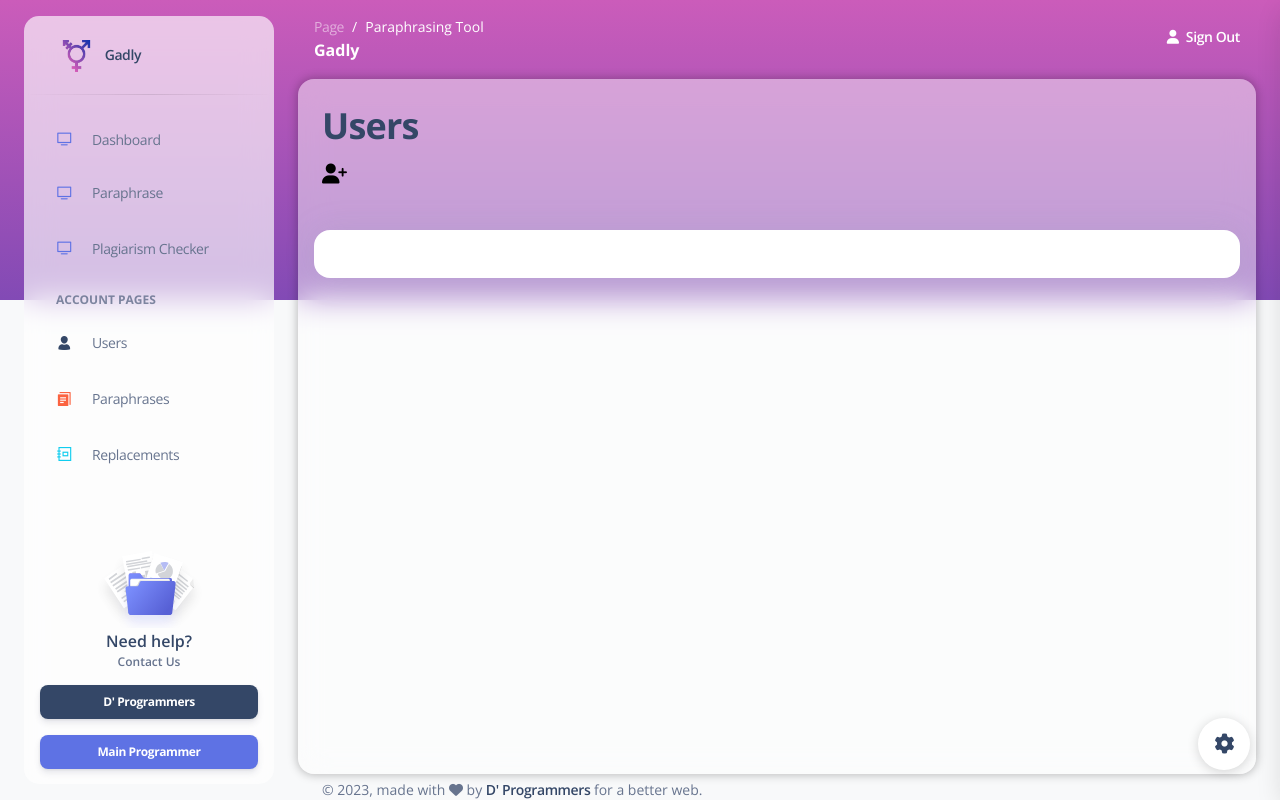
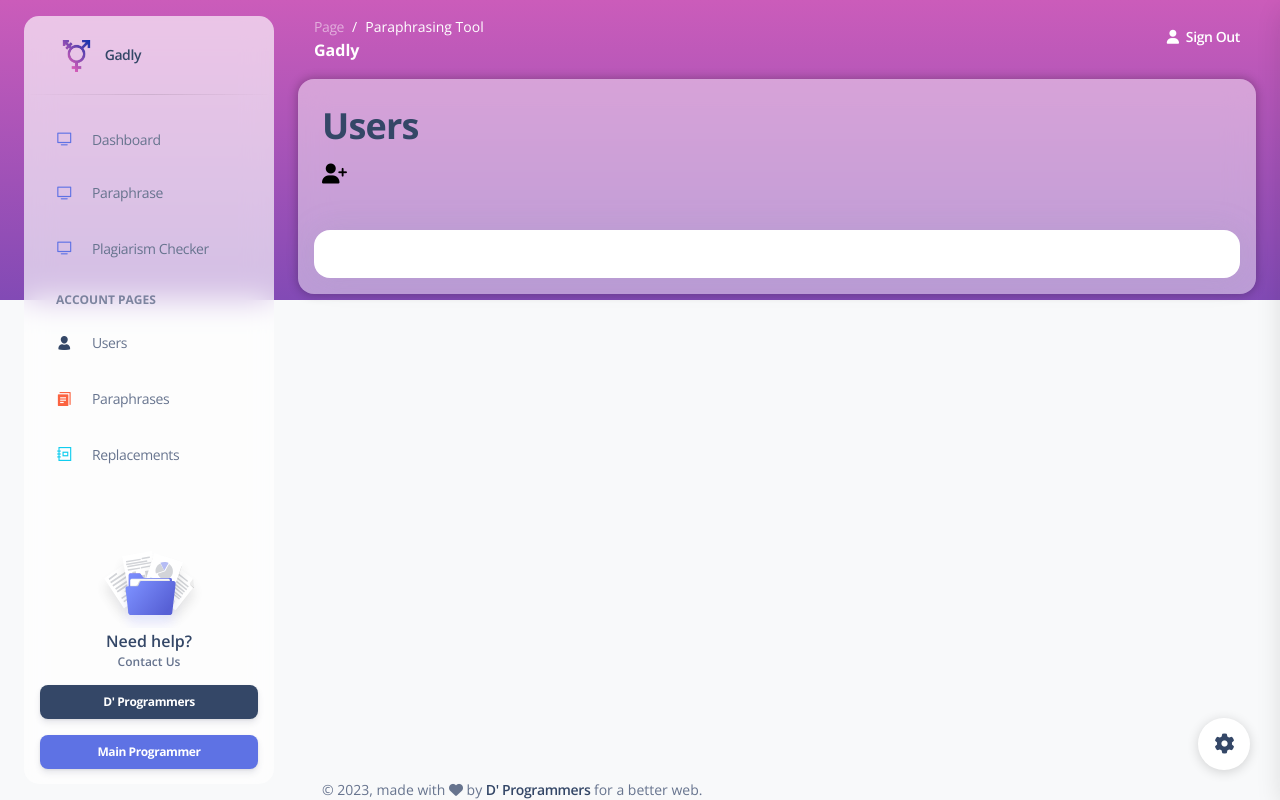
Before and after one commit to mosesalcantara/Gadly, a Django app: template gadly/templates/admin/users.html in a window 1280 px wide. Run offline with Django 4.2, Linux system fonts and the light colour scheme; the template is opened without the code that fills it: values that come from a table or form of the project are taken from there, others are empty; some libraries are stand-ins or nearby versions.

Commit message:
Auto Height

```diff
--- a/gadly/templates/admin/users.html
+++ b/gadly/templates/admin/users.html
@@ -108,7 +108,7 @@
               <h2 class="text-capitalize">Users</h2>
               <i class="fa fa-user-plus fa-fw fa-1x" aria-hidden="true" title="Add User" style="cursor: pointer;" data-bs-toggle="modal" data-bs-target="#addModal"></i>
             </div>
-            <div class="card-body p-3" style="height:70vh">
+            <div class="card-body p-3" style="height:auto">
               <div class="card">
                 <div class="card-body">
                   <div id="tbl_users">
```
